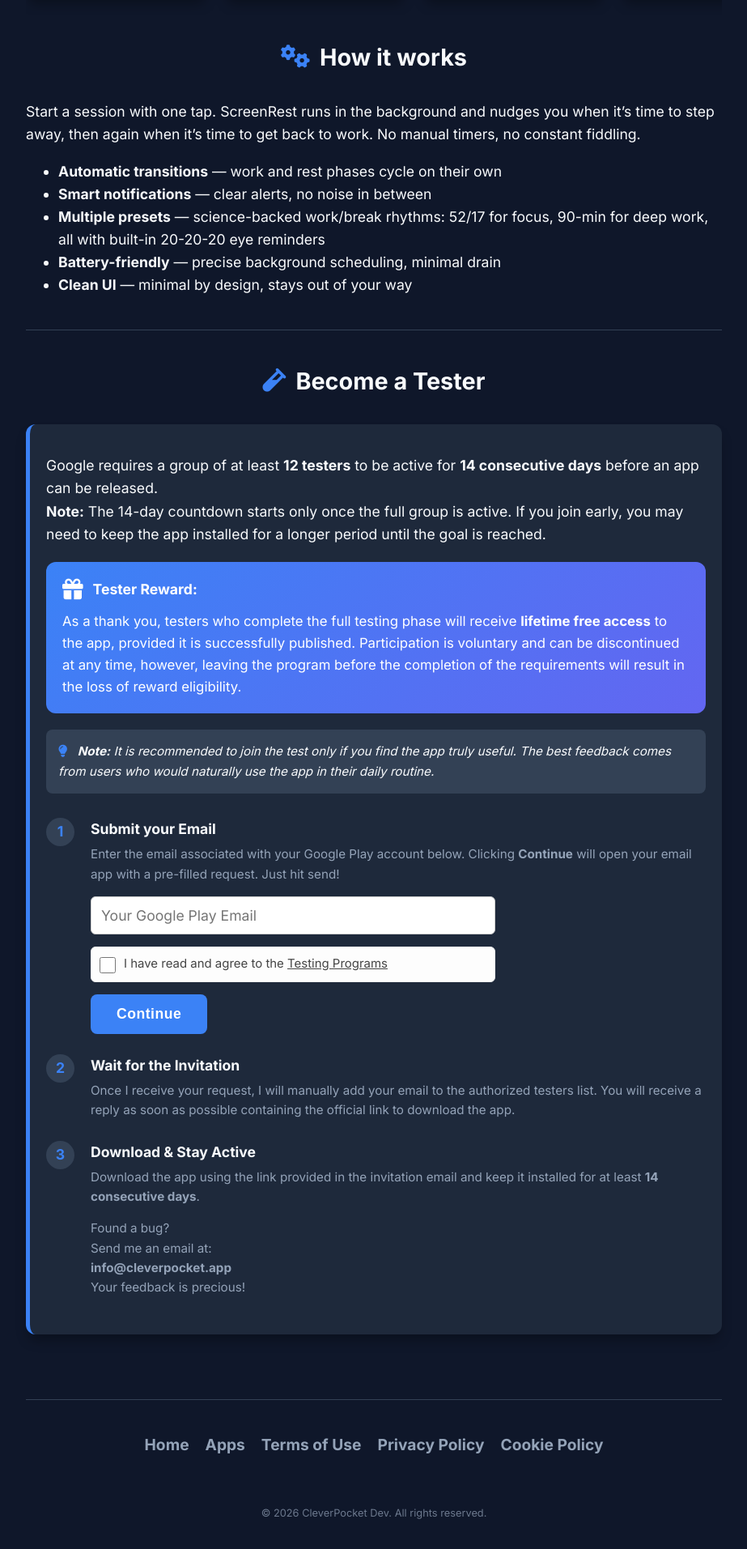
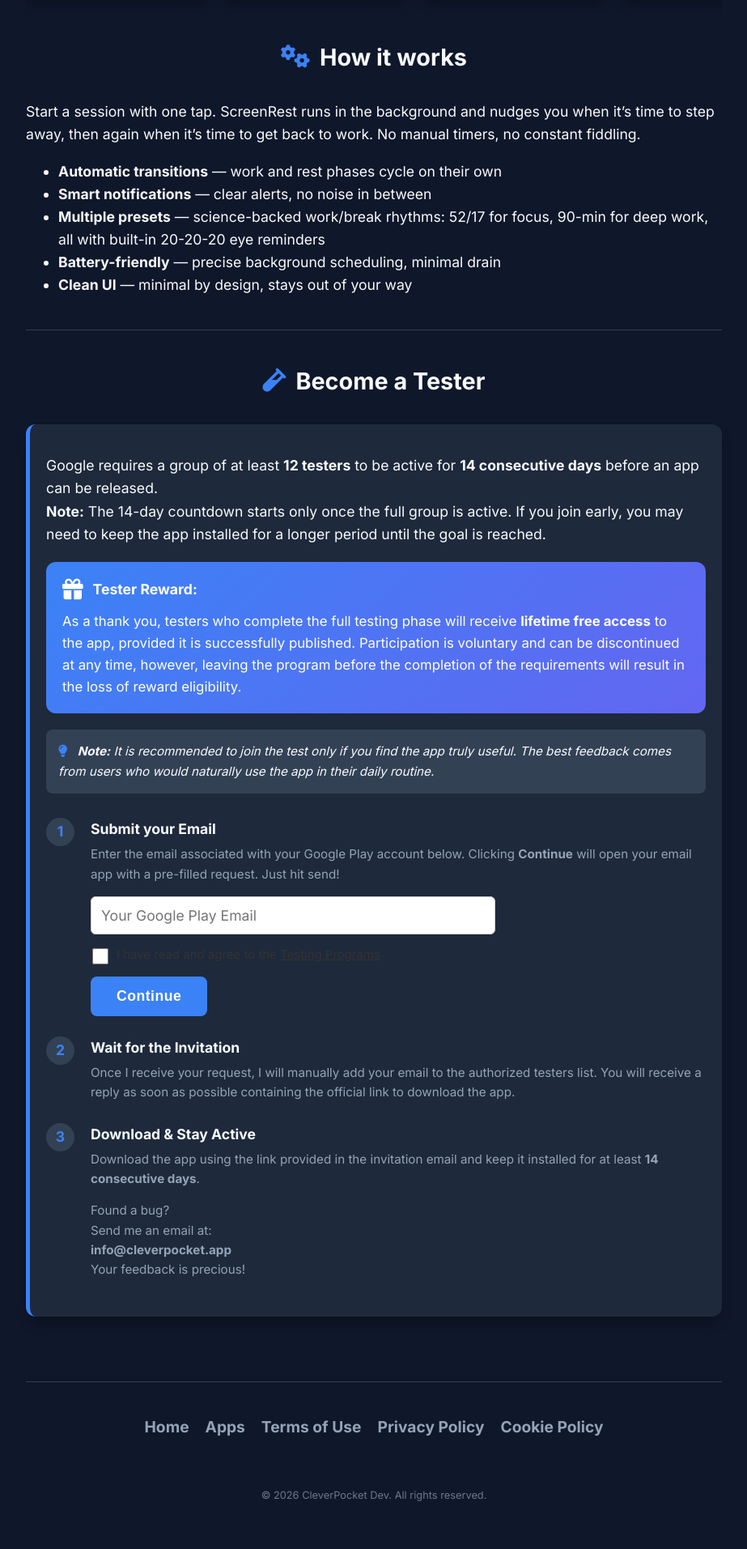
Before and after one commit to digitalcreat0r/sitoweb, a Jekyll site: the page built from _apps/screenrest.md, in a window 1280 px wide. Shown: the part 932-2845 px from the top of the page at 81% size, without its empty margins (178-1101 px from the left). Built offline with Jekyll 4.4.1, drawn with Linux system fonts in a browser that asks for light colours; after the commit the page ends 2823 px from its top, so only the background shows below that.

Commit message:
sistemazione scheda tester

```diff
--- a/_layouts/app.html
+++ b/_layouts/app.html
@@ -78,9 +78,9 @@
                             <input type="email" id="testerEmailInput" placeholder="Your Google Play Email" style="padding: 12px; border: 1px solid #ccc; border-radius: 6px; font-family: inherit; width: 100%; box-sizing: border-box; font-size: 1.1rem;">
 
                             <!-- 2. Checkbox (Semplificata: rimosso sfondo e bordo per non distrarre) -->
-                            <div style="display: flex; align-items: flex-start; gap: 10px; padding: 10px; background: #fdfdfd; border: 1px solid #eee; border-radius: 6px;">
+                            <div style="display: flex; align-items: flex-start; gap: 10px; padding: 0 2px;">
                                 <input type="checkbox" id="termsCheckbox" style="width: 20px; height: 20px; margin: 0; margin-top: 2px; cursor: pointer; flex-shrink: 0; -webkit-appearance: checkbox;">
-                                <label for="termsCheckbox" style="font-size: 0.85em; line-height: 1.4; cursor: pointer; color: #444;">
+                                <label for="termsCheckbox" style="font-size: 0.85em; line-height: 1.4; cursor: pointer; color: #333;">
                                     I have read and agree to the
                                     <a href="{{ site.terms_of_use_path | relative_url }}#testing-programs" target="_blank" style="text-decoration: underline; color: inherit; font-weight: 500;">
                                         Testing Programs
```
